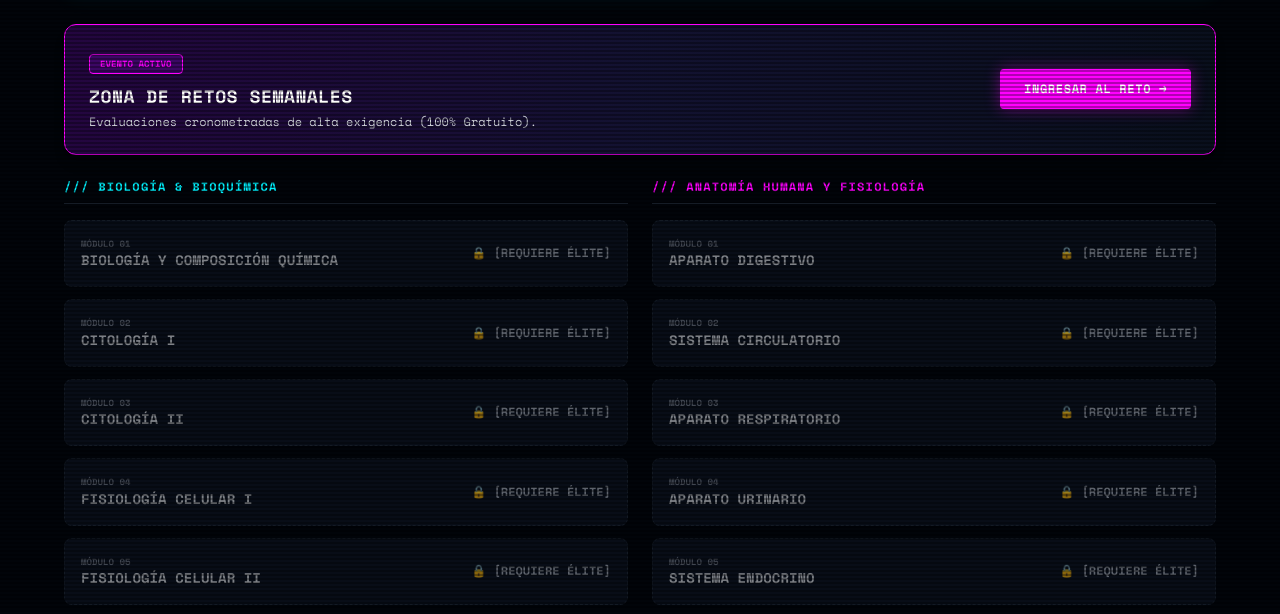
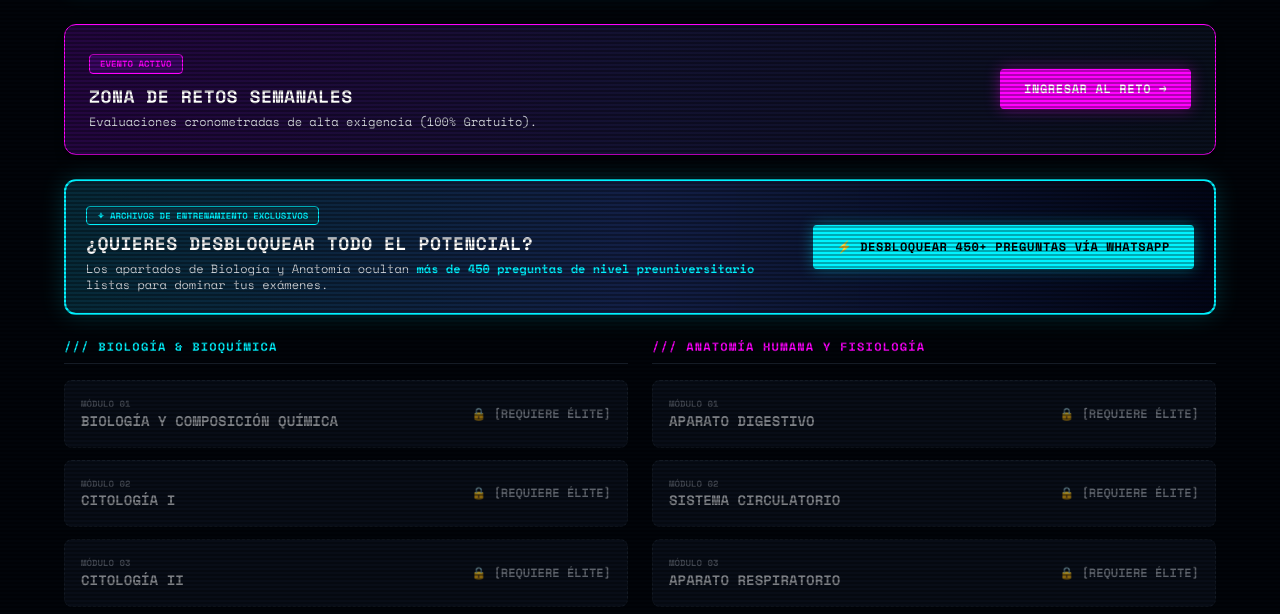
Before and after one commit to lvcxzxx1-prog/krebs-plataforma, a plain HTML site: page index.html in a window 1280 px wide. Shown: the part 180-794 px from the top of the page. Drawn offline with nearby package versions, Linux system fonts and the light colour scheme.

Commit message:
Add files via upload

```diff
--- a/index.html
+++ b/index.html
@@ -55,6 +55,18 @@
         <a href="Retos_Semanales/index.html" onmouseenter="sfx.hover()" onclick="sfx.click()" class="px-6 py-3 bg-[var(--magenta)] text-white font-bold text-xs uppercase tracking-wider rounded hover:bg-white hover:text-black transition-colors shadow-[0_0_15px_rgba(255,0,255,0.4)] whitespace-nowrap">
             INGRESAR AL RETO →
         </a>
+    </section>
+
+    <!-- BANNER PROMOCIONAL: MÁS DE 450 PREGUNTAS BLOQUEADAS -->
+    <section class="w-full max-w-6xl bg-gradient-to-r from-cyan-950/80 via-blue-950/80 to-slate-950 border-2 border-[var(--cyan)] p-5 rounded-xl flex flex-col md:flex-row justify-between items-center gap-4 shadow-[0_0_25px_rgba(0,242,255,0.2)] relative z-10">
+        <div class="space-y-1 text-center md:text-left">
+            <span class="inline-block px-2.5 py-0.5 rounded text-[9px] bg-cyan-950 text-[var(--cyan)] border border-[var(--cyan)] font-bold uppercase">✦ ARCHIVOS DE ENTRENAMIENTO EXCLUSIVOS</span>
+            <h2 class="text-base sm:text-lg font-bold text-white uppercase tracking-wide">¿QUIERES DESBLOQUEAR TODO EL POTENCIAL?</h2>
+            <p class="text-xs text-gray-300">Los apartados de Biología y Anatomía ocultan <strong class="text-[var(--cyan)]">más de 450 preguntas de nivel preuniversitario</strong> listas para dominar tus exámenes.</p>
+        </div>
+        <button onclick="solicitarAccesoElite()" onmouseenter="sfx.hover()" class="px-6 py-3.5 bg-[var(--cyan)] text-black font-extrabold text-xs uppercase tracking-wider rounded hover:bg-white transition-colors shadow-[0_0_15px_rgba(0,242,255,0.4)] whitespace-nowrap flex items-center gap-2">
+            <span>⚡ DESBLOQUEAR 450+ PREGUNTAS VÍA WHATSAPP</span>
+        </button>
     </section>
 
     <!-- CUADRICULA DE CURSOS Y MODULOS (TODOS BLOQUEADOS POR DEFECTO) -->
@@ -165,8 +177,8 @@
         }
 
         function solicitarAccesoElite() {
-            const mensaje = encodeURIComponent("Hola, deseo adquirir el Pase Élite y conocer el nuevo código de acceso para los módulos de Hijos de Krebs.");
-            window.open(`https://wa.me/?text=${mensaje}`, '_blank');
+            const mensaje = encodeURIComponent("Deseo acceder a la bóveda élite de más de 450 preguntas de Hijos de Krebs.");
+            window.open(`https://wa.me/51941071347?text=${mensaje}`, '_blank');
         }
 
         function abrirModulo(url) {
```
